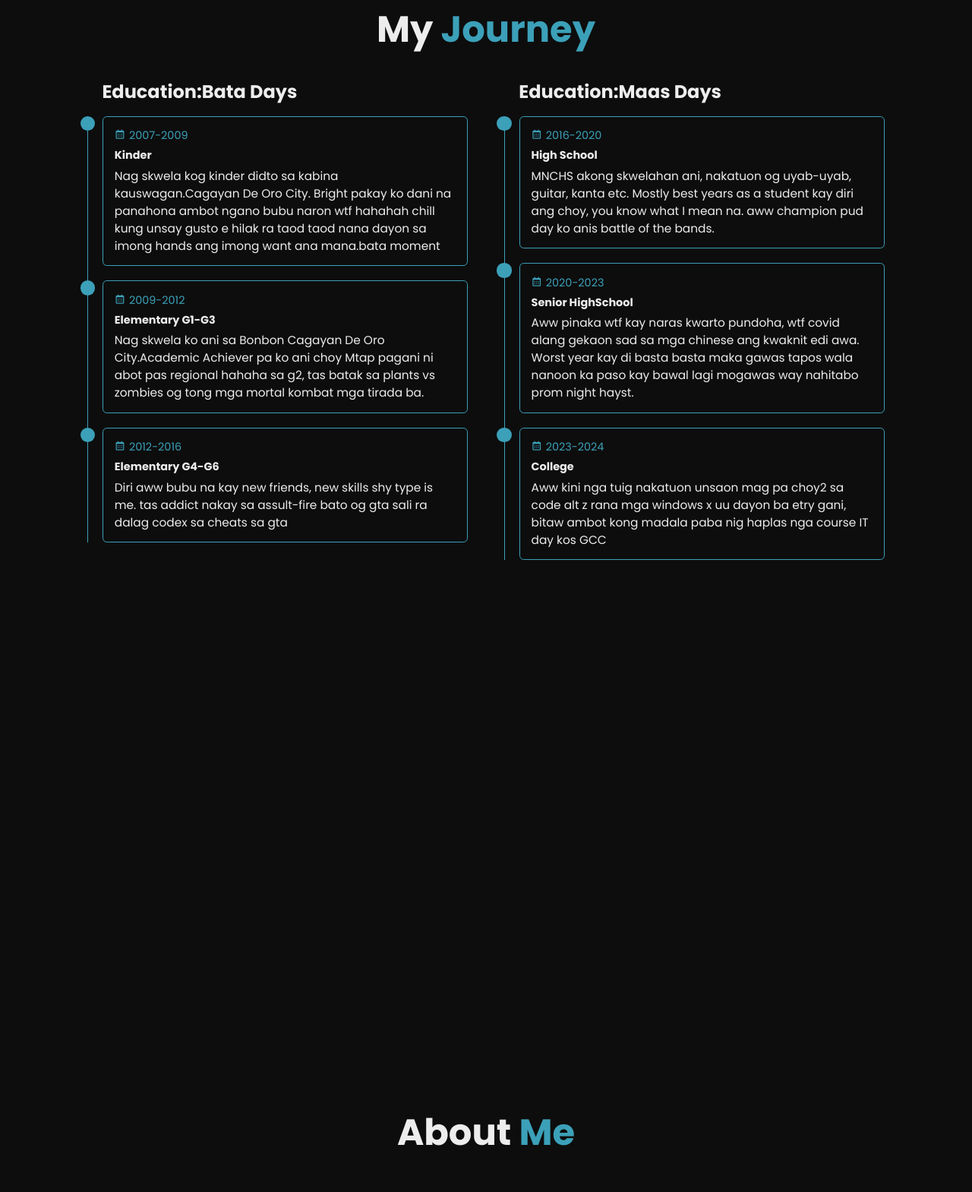
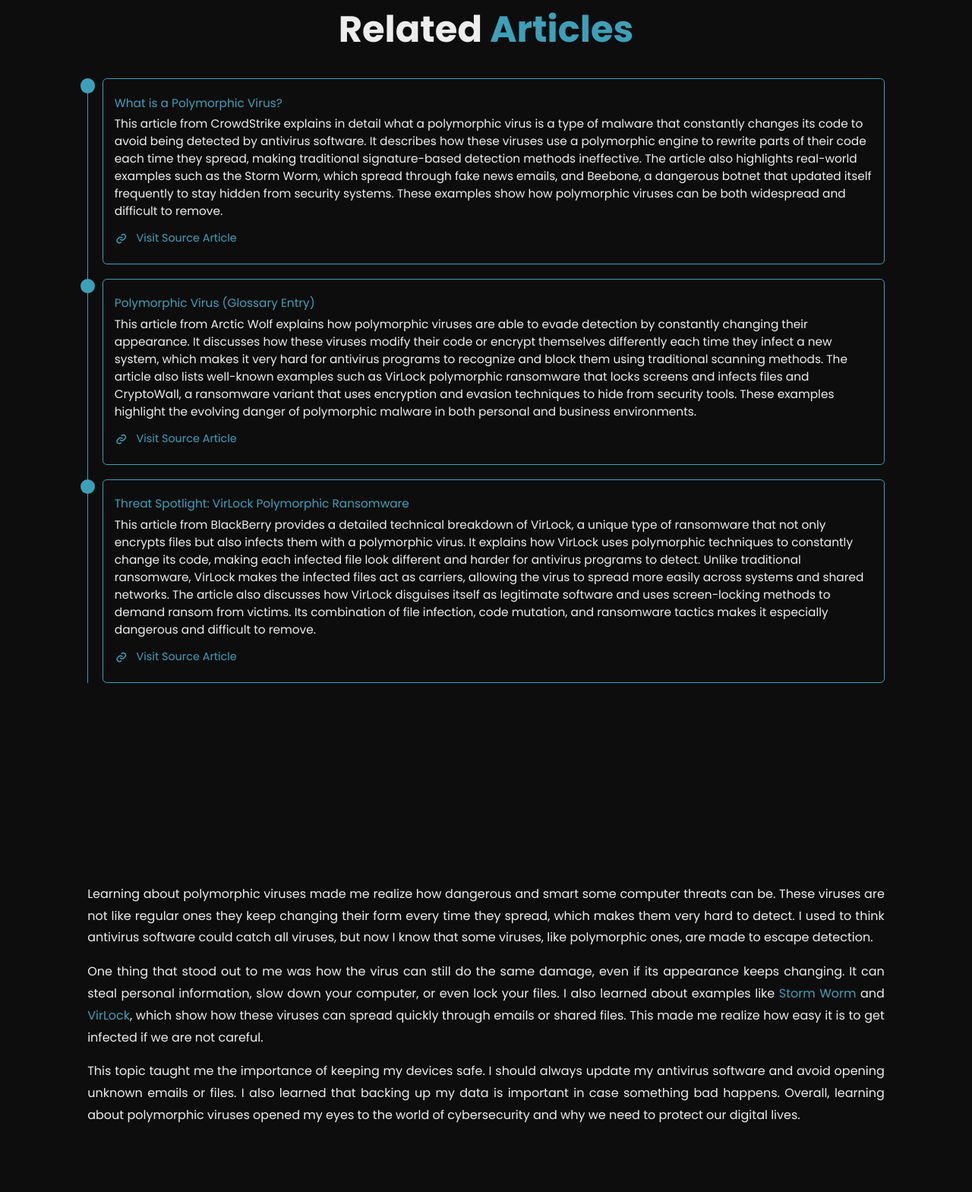
Before and after one commit to sheinax/LABADAN-IAS102-FinalOutput-PolymorphicVirus, a plain HTML site: page index.html in a window 1280 px wide. Shown: the part 3231-4800 px from the top of the page at 76% size. Drawn offline with nearby package versions, Linux system fonts and the light colour scheme.

Commit message:
about nalang kulang

```diff
--- a/css/style.css
+++ b/css/style.css
@@ -1051,7 +1051,33 @@ section:nth-child(odd) .animate.scroll,
 }
 
 
-
   .para{
     font-size: 15px;
   }
+
+
+  .year .link {
+    text-decoration: none;
+    color: var(--main-color);
+    display: inline-flex;
+    align-items: center;
+    gap: 6px;
+    transition: color 0.3s ease;
+}
+
+.year .link:hover {
+    color: skyblue;
+
+}
+
+.year .link i {
+    font-size: 18px;
+}
+
+
+.reflection-content p {
+    line-height: 1.8;
+    font-size: 16px;
+    margin-bottom: 16px;
+    text-align: justify;
+}
--- a/index.html
+++ b/index.html
@@ -90,9 +90,9 @@
         </div>
 
         <div class="home-sci">
-            <a href="https://www.facebook.com/sherwin12.valledor"><i class='bx bxl-facebook'></i></a>
-            <a href="https://www.tiktok.com/@sherwin.valledor?lang=en"><i class='bx bxl-tiktok'></i></a>
-            <a href="https://www.instagram.com/usaiaia/"><i class='bx bxl-instagram'></i></a>
+            <a href="https://www.facebook.com"><i class='bx bxl-facebook'></i></a>
+            <a href="https://www.tiktok.com"><i class='bx bxl-tiktok'></i></a>
+            <a href="https://www.instagram.com"><i class='bx bxl-instagram'></i></a>
             <span class="animate" style="--1:6;"></span>
         </div>
 
@@ -253,140 +253,97 @@
 
     <!-- education section design -->
     <section class="education" id="article">
-        <h2 class="heading">My <span>Journey</span><span class="animate scroll" style="--1:1;"></span></h2>
+        <h2 class="heading">Related <span>Articles</span><span class="animate scroll" style="--1:1;"></span></h2>
 
         <div class="education-row">
             <div class="education-column">
-                <h3 class="title">Education:Bata Days<span class="animate scroll" style="--1:2;"></span></h3>
+                <!-- <h3 class="title">Education:Bata Days<span class="animate scroll" style="--1:2;"></span></h3> -->
 
                 <div class="education-box">
                     <div class="education-content">
                         <div class="content">
-                            <div class="year"><i class='bx bx-calendar' ></i>2007-2009</div>
-                            <h3>Kinder</h3>
-                            <p>Nag skwela kog kinder didto sa kabina kauswagan.Cagayan De Oro City. Bright pakay ko dani na panahona ambot ngano bubu naron wtf hahahah chill kung unsay gusto e hilak ra taod taod nana dayon sa imong hands ang imong want ana mana.bata moment</p>
+                            <p><span>What is a Polymorphic Virus?</span></p>
+                            <p>
+                                 This article from CrowdStrike explains in detail what a polymorphic virus is a type of malware that constantly changes its code to avoid being detected by antivirus software.
+                                 It describes how these viruses use a polymorphic engine to rewrite parts of their code each time they spread, making traditional signature-based detection methods ineffective.
+                                 The article also highlights real-world examples such as the Storm Worm, which spread through fake news emails, and Beebone, a dangerous botnet that updated itself frequently to stay hidden from security systems. These examples show how polymorphic viruses can be both widespread and difficult to remove.
+                            </p>
+                            <br>
+
+                            <div class="year">
+                                <a href="https://www.crowdstrike.com/en-us/cybersecurity-101/malware/polymorphic-virus" target="_blank" class="link">
+                                    <i class='bx bx-link'></i> Visit Source Article
+                                </a>
+                            </div>
                         </div>
                     </div>
 
-                    <div class="education-content">
-                        <div class="content">
-                            <div class="year"><i class='bx bx-calendar' ></i>2009-2012</div>
-                            <h3>Elementary G1-G3</h3>
-                            <p>Nag skwela ko ani sa Bonbon Cagayan De Oro City.Academic Achiever pa ko ani choy Mtap pagani ni abot pas regional hahaha sa g2, tas batak sa plants vs zombies og tong mga mortal kombat mga tirada ba.</p>
+
+
+                <div class="education-content">
+                    <div class="content">
+                        <p><span>Polymorphic Virus (Glossary Entry)</span></p>
+                        <p>
+                            This article from Arctic Wolf explains how polymorphic viruses are able to evade detection by constantly changing their appearance.
+                             It discusses how these viruses modify their code or encrypt themselves differently each time they infect a new system, which makes it very hard for antivirus programs to recognize and block them using traditional scanning methods.
+                             The article also lists well-known examples such as VirLock polymorphic ransomware that locks screens and infects files and CryptoWall, a ransomware variant that uses encryption and evasion techniques to hide from security tools.
+                             These examples highlight the evolving danger of polymorphic malware in both personal and business environments.
+                        </p>
+                        <br>
+                        <div class="year">
+                            <a href="https://arcticwolf.com/resources/glossary/polymorphic-virus" target="_blank" class="link">
+                                <i class='bx bx-link'></i> Visit Source Article
+                            </a>
                         </div>
                     </div>
+                </div>
 
-                    <div class="education-content">
-                        <div class="content">
-                            <div class="year"><i class='bx bx-calendar' ></i>2012-2016</div>
-                            <h3>Elementary G4-G6</h3>
-                            <p>Diri aww bubu na kay new friends, new skills shy type is me. tas addict nakay sa assult-fire bato og gta sali ra dalag codex sa cheats sa gta</p>
+                <div class="education-content">
+                    <div class="content">
+                        <p><span>Threat Spotlight: VirLock Polymorphic Ransomware</span></p>
+                        <p>
+                            This article from BlackBerry provides a detailed technical breakdown of VirLock, a unique type of ransomware that not only encrypts files but also infects them with a polymorphic virus.
+                            It explains how VirLock uses polymorphic techniques to constantly change its code, making each infected file look different and harder for antivirus programs to detect. Unlike traditional ransomware, VirLock makes the infected files act as carriers, allowing the virus to spread more easily across systems and shared networks.
+                             The article also discusses how VirLock disguises itself as legitimate software and uses screen-locking methods to demand ransom from victims. Its combination of file infection, code mutation, and ransomware tactics makes it especially dangerous and difficult to remove.
+                        </p>
+                        <br>
+                        <div class="year">
+                            <a href="https://blogs.blackberry.com/en/2019/07/threat-spotlight-virlock-polymorphic-ransomware" target="_blank" class="link">
+                                <i class='bx bx-link'></i> Visit Source Article
+                            </a>
                         </div>
                     </div>
-                    <span class="animate scroll" style="--1:3;"></span>
                 </div>
-            </div>
 
-            <div class="education-column">
-                <h3 class="title">Education:Maas Days <span class="animate scroll" style="--1:5;"></span></h3>
+        </div>
 
-                <div class="education-box">
-                    <div class="education-content">
-                        <div class="content">
-                            <div class="year"><i class='bx bx-calendar' ></i>2016-2020</div>
-                            <h3>High School</h3>
-                            <p>MNCHS akong skwelahan ani, nakatuon og uyab-uyab, guitar, kanta
-                                etc. Mostly best years as a student kay diri ang choy, you know what I mean na. aww champion pud day ko anis battle of the bands.
-                            </p>
-                        </div>
-                    </div>
+    </section>
 
-                    <div class="education-content">
-                        <div class="content">
-                            <div class="year"><i class='bx bx-calendar' ></i>2020-2023</div>
-                            <h3>Senior HighSchool</h3>
-                            <p>Aww pinaka wtf kay naras kwarto pundoha, wtf covid alang gekaon sad sa mga chinese ang kwaknit edi awa. Worst year kay di basta basta maka gawas tapos wala nanoon ka paso kay bawal lagi mogawas way nahitabo prom night hayst.</p>
-                        </div>
-                    </div>
+    <!-- reflection section design -->
+    <section class="skills" id="reflection">
+        <h2 class="heading"> <span>Reflection</span><span class="animate scroll" style="--1:1;"></span></h2>
 
-                    <div class="education-content">
-                        <div class="content">
-                            <div class="year"><i class='bx bx-calendar' ></i>2023-2024</div>
-                            <h3>College</h3>
-                            <p>Aww kini nga tuig nakatuon unsaon mag pa choy2 sa code alt z rana mga windows x uu dayon ba etry gani, bitaw ambot kong madala paba nig haplas nga course IT day kos GCC</p>
-                        </div>
-                    </div>
-                    <span class="animate scroll" style="--1:6;"></span>
-                </div>
-            </div>
+        <div class="reflection-content">
+            <p>
+                Learning about polymorphic viruses made me realize how dangerous and smart some computer threats can be.
+                These viruses are not like regular ones they keep changing their form every time they spread, which makes them very hard to detect.
+                I used to think antivirus software could catch all viruses, but now I know that some viruses, like polymorphic ones, are made to escape detection.
+            </p>
+
+            <p>
+                One thing that stood out to me was how the virus can still do the same damage, even if its appearance keeps changing.
+                It can steal personal information, slow down your computer, or even lock your files. I also learned about examples like <span>Storm Worm</span> and <span>VirLock</span>,
+                 which show how these viruses can spread quickly through emails or shared files. This made me realize how easy it is to get infected if we are not careful.
+            </p>
+
+            <p>
+                This topic taught me the importance of keeping my devices safe. I should always update my antivirus software and avoid opening unknown emails or files.
+                I also learned that backing up my data is important in case something bad happens. Overall, learning about polymorphic viruses opened my eyes to the world
+                of cybersecurity and why we need to protect our digital lives.
+            </p>
         </div>
     </section>
 
-    <!-- skills section design -->
-   <section class="skills" id="reflection">
-    <!-- <h2 class="heading">My <span>Skills</span> <span class="animate scroll" style="--1:1;"></span></h2> -->
-
-    <div class="skills-row">
-        <div class="skills-column">
-            <h3 class="title">Why Is It Dangerous?<span class="animate scroll" style="--1:2;"></span></h3>
-
-            <div class="skills-box">
-                <div class="skills-content">
-                    <div class="progress">
-                        <span> <h3>Hard to Detect: </h3> </span>
-                        <div class="para">It keeps changing, so antivirus software may not recognize it.</div>
-                    </div>
-
-                    <div class="progress">
-                        <span> <h3>Spreads Quickly: </h3> </span>
-                        <div class="para">It can infect many systems through email, files, or downloads.</div>
-                    </div>
-
-                    <div class="progress">
-                        <span> <h3>Steals Information: </h3> </span>
-                        <div class="para">It may take personal data like passwords or bank details.</div>
-                    </div>
-
-                    <div class="progress">
-                        <span> <h3>Damages Devices: </h3> </span>
-                        <div class="para">It can corrupt files, slow down systems, or even make them crash.</div>
-                    </div>
-
-                </div>
-                <span class="animate scroll" style="--1:3;"></span>
-            </div>
-        </div>
-
-        <div class="skills-column">
-            <h3 class="title">How to Protect Yourself<span class="animate scroll" style="--1:5;"></span></h3>
-
-            <div class="skills-box">
-                <div class="skills-content">
-                    <div class="progress">
-                        <span> <h3>Use Updated Antivirus Software: </h3> </span>
-                        <div class="para"> Choose an antivirus that can detect new threats.</div>
-                    </div>
-
-                    <div class="progress">
-                        <span> <h3>Don’t Open Suspicious Emails or Links: </h3> </span>
-                        <div class="para">Especially from unknown sources.</div>
-                    </div>
-
-                    <div class="progress">
-                        <span> <h3>Keep Your Software Updated: </h3> </span>
-                        <div class="para">Always install security updates on your devices.</div>
-                    </div>
-
-                    <div class="progress">
-                        <span> <h3>Back Up Your Files: </h3> </span>
-                        <div class="para">So you can recover them if your system gets infected.</div>
-                    </div>
-                </div>
-                <span class="animate scroll" style="--1:6;"></span>
-            </div>
-        </div>
-    </div>
-   </section>
 
     <!-- about section design -->
     <section class="about" id="about">
@@ -399,7 +356,7 @@
         </div>
 
         <div class="about-content">
-            <h3>Gcc BSiT StuDent<span class="animate scroll" style="--1:3;"></span></h3>
+            <!-- <h3>Gcc BSiT StuDent<span class="animate scroll" style="--1:3;"></span></h3> -->
             <p> Why are you here? You really wanna know me?</br>
                 Oh okay? you can call me Sher or kuya,</br> I'm currently 21 yrs old and yeah life sucks if your old na.</br>But we should keep it up and focus on our dreams until we reach them malay mo maabot mo. </br>Click Here to know my crush ayiie..
                 <span class="animate scroll" style="--1:4;"></span>
@@ -409,8 +366,9 @@
 
         </div>
 
+    </section>
 
-    </section>
+
     <!-- footer design -->
    <footer class="footer">
     <div class="footer-text">
```
